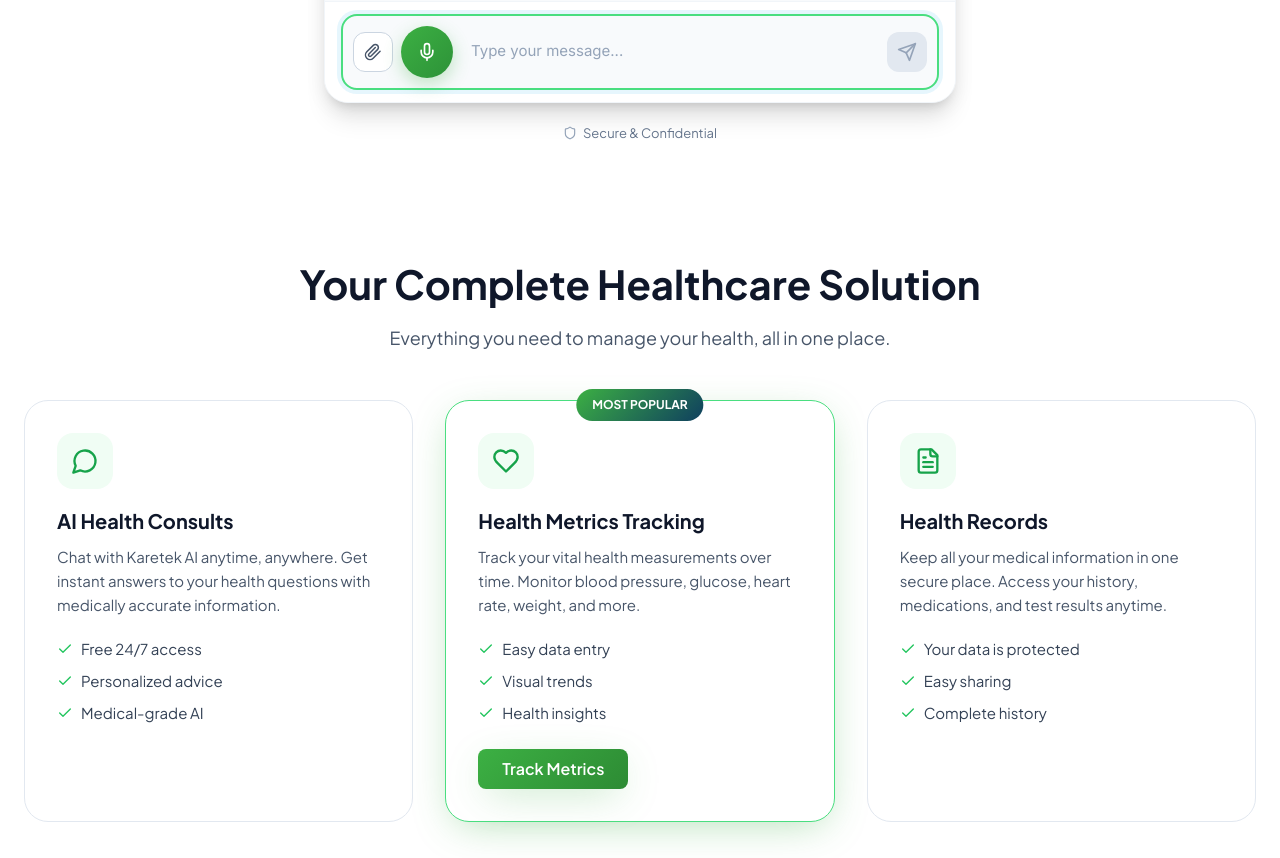
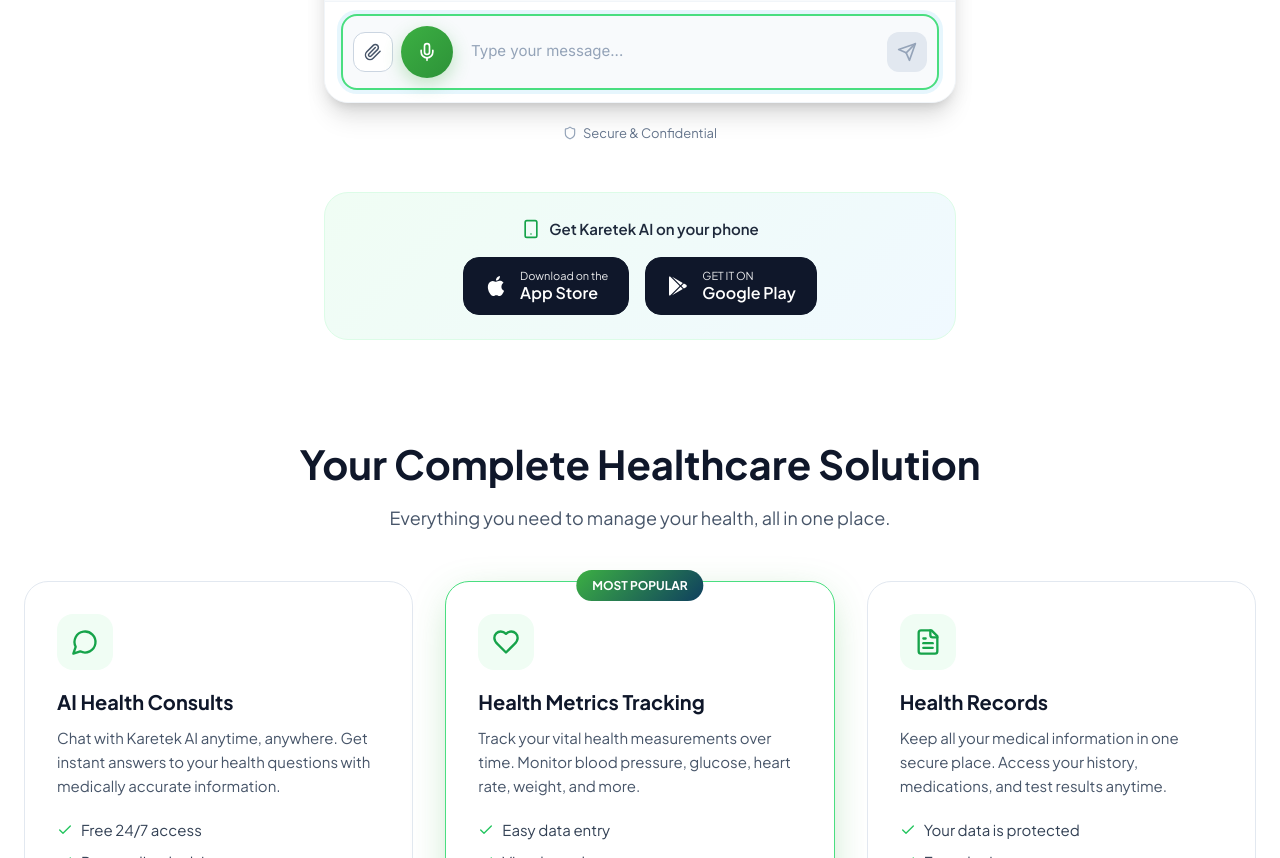
Before and after one commit to KumailRaza45/Medical-Bot-Platform, a React (Create React App) app in the folder frontend/: page / in a window 1280 px wide. Shown: the part 702-1560 px from the top of the page. Built offline with nearby package versions, Linux system fonts and the light colour scheme; no server answers; the HTML template or start-up script is replaced by a standard one.

Commit message:
App links added

```diff
--- a/frontend/src/components/Footer.css
+++ b/frontend/src/components/Footer.css
@@ -14,7 +14,7 @@
 /* Footer Grid */
 .footer-grid {
   display: grid;
-  grid-template-columns: 1.5fr repeat(4, 1fr);
+  grid-template-columns: 1.5fr 1fr 1fr 1fr;
   gap: 3rem;
   padding-bottom: 3rem;
   border-bottom: 1px solid var(--gray-800);
@@ -148,6 +148,42 @@
   color: var(--secondary-400);
 }
 
+/* Footer Mobile Apps */
+.footer-app-text {
+  font-size: 0.875rem;
+  color: var(--gray-400);
+  margin: 0.75rem 0 1rem;
+}
+
+.footer-app-buttons {
+  display: flex;
+  flex-direction: column;
+  gap: 0.625rem;
+}
+
+.footer-app-btn {
+  display: flex;
+  align-items: center;
+  gap: 0.625rem;
+  padding: 0.625rem 1rem;
+  background: var(--gray-800);
+  color: white;
+  border-radius: var(--radius-lg);
+  text-decoration: none;
+  transition: all var(--transition-fast);
+  font-size: 0.875rem;
+  font-weight: 600;
+}
+
+.footer-app-btn:hover {
+  background: var(--primary-600);
+  transform: translateX(4px);
+}
+
+.footer-app-btn svg {
+  flex-shrink: 0;
+}
+
 /* Disclaimer */
 .footer-disclaimer {
   padding: 2rem 0;
@@ -187,7 +223,8 @@
 /* Responsive */
 @media (max-width: 1024px) {
   .footer-grid {
-    grid-template-columns: repeat(3, 1fr);
+    grid-template-columns: repeat(2, 1fr);
+    gap: 2.5rem;
   }
 
   .footer-brand {
@@ -202,6 +239,14 @@
   .footer-tagline {
     max-width: 500px;
   }
+
+  .footer-column {
+    text-align: left;
+  }
+
+  .footer-app-buttons {
+    align-items: flex-start;
+  }
 }
 
 @media (max-width: 768px) {
@@ -210,7 +255,7 @@
   }
 
   .footer-grid {
-    grid-template-columns: repeat(2, 1fr);
+    grid-template-columns: 1fr;
     gap: 2rem;
   }
 
@@ -221,6 +266,10 @@
   .footer-badges {
     justify-content: center;
   }
+
+  .footer-app-buttons {
+    align-items: center;
+  }
 }
 
 @media (max-width: 480px) {
@@ -228,4 +277,13 @@
     grid-template-columns: 1fr;
     gap: 2rem;
   }
+
+  .footer-app-buttons {
+    width: 100%;
+  }
+
+  .footer-app-btn {
+    width: 100%;
+    justify-content: center;
+  }
 }
--- a/frontend/src/components/Footer.js
+++ b/frontend/src/components/Footer.js
@@ -2,7 +2,7 @@
 import { Link } from 'react-router-dom';
 import {
   Heart, Facebook, Twitter, Linkedin, Instagram, Youtube,
-  Shield, Lock, Award
+  Shield, Lock, Award, Smartphone
 } from 'lucide-react';
 import './Footer.css';
 
@@ -44,53 +44,23 @@
             </div>
           </div>
 
-          {/* Services Column */}
+          {/* Quick Links Column */}
           <div className="footer-column">
-            <h4>Services</h4>
+            <h4>Quick Links</h4>
             <ul>
-              <li><Link to="/">AI Health Consultation</Link></li>
-              <li><Link to="/health-metrics">Health Metrics Tracking</Link></li>
+              <li><Link to="/">AI Consultation</Link></li>
+              <li><Link to="/health-metrics">Health Metrics</Link></li>
               <li><Link to="/consultations">My Consults</Link></li>
               <li><Link to="/health-records">Health Records</Link></li>
-              <li><Link to="/">Symptom Checker</Link></li>
-              <li><Link to="/">Medication Info</Link></li>
-              <li><Link to="/">Health Tips</Link></li>
-            </ul>
-          </div>
-
-          {/* Resources Column */}
-          <div className="footer-column">
-            <h4>Health Information</h4>
-            <ul>
-              <li><Link to="/">Health Blog</Link></li>
-              <li><Link to="/">Conditions & Diseases</Link></li>
-              <li><Link to="/">Lifestyle & Wellness</Link></li>
-              <li><Link to="/">Family Health</Link></li>
-              <li><Link to="/">Treatments</Link></li>
-              <li><Link to="/">Symptoms Guide</Link></li>
-            </ul>
-          </div>
-
-          {/* Company Column */}
-          <div className="footer-column">
-            <h4>Company</h4>
-            <ul>
-              <li><Link to="/">About Us</Link></li>
-              <li><Link to="/">Careers</Link></li>
-              <li><Link to="/">Contact Us</Link></li>
-              <li><Link to="/">FAQ</Link></li>
-              <li><Link to="/">Feedback</Link></li>
             </ul>
           </div>
 
           {/* Legal Column */}
           <div className="footer-column">
-            <h4>Legal & Certifications</h4>
+            <h4>Legal</h4>
             <ul>
               <li><Link to="/privacy">Privacy Policy</Link></li>
               <li><Link to="/terms">Terms of Service</Link></li>
-              <li><Link to="/">Privacy & Security</Link></li>
-              <li><Link to="/">LegitScript Certified</Link></li>
             </ul>
             <div className="footer-badges">
               <div className="cert-badge">
@@ -101,10 +71,36 @@
                 <Lock size={16} />
                 <span>Encrypted</span>
               </div>
-              <div className="cert-badge">
-                <Award size={16} />
-                <span>LegitScript</span>
-              </div>
+            </div>
+          </div>
+
+          {/* Mobile Apps Column */}
+          <div className="footer-column">
+            <h4>Download App</h4>
+            <p className="footer-app-text">Get Karetek AI on your phone</p>
+            <div className="footer-app-buttons">
+              <a
+                href="https://apps.apple.com/ca/app/karetek-ai/id6759709900"
+                target="_blank"
+                rel="noopener noreferrer"
+                className="footer-app-btn"
+              >
+                <svg viewBox="0 0 24 24" fill="currentColor" width="20" height="20">
+                  <path d="M18.71 19.5C17.88 20.74 17 21.95 15.66 21.97C14.32 22 13.89 21.18 12.37 21.18C10.84 21.18 10.37 21.95 9.1 22C7.79 22.05 6.8 20.68 5.96 19.47C4.25 17 2.94 12.45 4.7 9.39C5.57 7.87 7.13 6.91 8.82 6.88C10.1 6.86 11.32 7.75 12.11 7.75C12.89 7.75 14.37 6.68 15.92 6.84C16.57 6.87 18.39 7.1 19.56 8.82C19.47 8.88 17.39 10.1 17.41 12.63C17.44 15.65 20.06 16.66 20.09 16.67C20.06 16.74 19.67 18.11 18.71 19.5ZM13 3.5C13.73 2.67 14.94 2.04 15.94 2C16.07 3.17 15.6 4.35 14.9 5.19C14.21 6.04 13.07 6.7 11.95 6.61C11.8 5.46 12.36 4.26 13 3.5Z"/>
+                </svg>
+                <span>App Store</span>
+              </a>
+              <a
+                href="https://play.google.com/store/apps/details?id=com.karetek_medical_chat.app"
+                target="_blank"
+                rel="noopener noreferrer"
+                className="footer-app-btn"
+              >
+                <svg viewBox="0 0 24 24" fill="currentColor" width="20" height="20">
+                  <path d="M3,20.5V3.5C3,2.91 3.34,2.39 3.84,2.15L13.69,12L3.84,21.85C3.34,21.6 3,21.09 3,20.5M16.81,15.12L6.05,21.34L14.54,12.85L16.81,15.12M20.16,10.81C20.5,11.08 20.75,11.5 20.75,12C20.75,12.5 20.5,12.92 20.16,13.19L17.89,14.5L15.39,12L17.89,9.5L20.16,10.81M6.05,2.66L16.81,8.88L14.54,11.15L6.05,2.66Z"/>
+                </svg>
+                <span>Google Play</span>
+              </a>
             </div>
           </div>
         </div>
--- a/frontend/src/pages/HomePage.css
+++ b/frontend/src/pages/HomePage.css
@@ -124,6 +124,82 @@
 
 .hipaa-note svg {
   color: var(--gray-400);
+}
+
+/* Mobile App Download Section */
+.mobile-app-section {
+  margin-top: 2rem;
+  padding: 1.5rem;
+  background: linear-gradient(135deg, var(--primary-50) 0%, var(--secondary-50) 100%);
+  border-radius: var(--radius-2xl);
+  border: 1px solid var(--primary-100);
+}
+
+.app-download-header {
+  display: flex;
+  align-items: center;
+  justify-content: center;
+  gap: 0.5rem;
+  margin-bottom: 1rem;
+  font-size: 0.9375rem;
+  font-weight: 600;
+  color: var(--gray-800);
+}
+
+.app-download-header svg {
+  color: var(--primary-600);
+}
+
+.app-download-buttons {
+  display: flex;
+  gap: 1rem;
+  justify-content: center;
+  flex-wrap: wrap;
+}
+
+.app-store-btn {
+  display: flex;
+  align-items: center;
+  gap: 0.75rem;
+  padding: 0.75rem 1.25rem;
+  background: var(--gray-900);
+  color: white;
+  border-radius: var(--radius-xl);
+  text-decoration: none;
+  transition: all var(--transition-fast);
+  border: 1px solid var(--gray-900);
+  min-width: 160px;
+}
+
+.app-store-btn:hover {
+  background: var(--gray-800);
+  transform: translateY(-2px);
+  box-shadow: 0 8px 20px rgba(0, 0, 0, 0.15);
+}
+
+.app-store-btn svg {
+  flex-shrink: 0;
+}
+
+.store-text {
+  display: flex;
+  flex-direction: column;
+  align-items: flex-start;
+  text-align: left;
+}
+
+.download-on {
+  font-size: 0.6875rem;
+  font-weight: 400;
+  opacity: 0.9;
+  line-height: 1;
+}
+
+.store-name {
+  font-size: 1rem;
+  font-weight: 600;
+  line-height: 1.2;
+  margin-top: 0.125rem;
 }
 
 .hero-container {
@@ -831,6 +907,31 @@
     margin-top: 0.5rem;
   }
 
+  .mobile-app-section {
+    margin-top: 1.25rem;
+    padding: 1rem;
+  }
+
+  .app-download-header {
+    font-size: 0.875rem;
+    margin-bottom: 0.75rem;
+  }
+
+  .app-download-buttons {
+    flex-direction: column;
+    gap: 0.75rem;
+  }
+
+  .app-store-btn {
+    width: 100%;
+    justify-content: center;
+    padding: 0.875rem 1rem;
+  }
+
+  .store-name {
+    font-size: 0.9375rem;
+  }
+
   .hero-header h1 {
     font-size: 2.5rem;
   }
--- a/frontend/src/pages/HomePage.js
+++ b/frontend/src/pages/HomePage.js
@@ -7,7 +7,8 @@
   Shield, Check, Video, FileText,
   Clock, Users, Award, Stethoscope, Heart,
   MessageCircle, Calendar, Globe, Phone,
-  Activity, HeartPulse, Droplet, TrendingUp, Zap, Star, Lock
+  Activity, HeartPulse, Droplet, TrendingUp, Zap, Star, Lock,
+  Smartphone
 } from 'lucide-react';
 import './HomePage.css';
 
@@ -74,6 +75,44 @@
             <Shield size={14} />
             Secure & Confidential
           </p>
+
+          {/* Mobile App Download */}
+          <div className="mobile-app-section">
+            <div className="app-download-header">
+              <Smartphone size={20} />
+              <span>Get Karetek AI on your phone</span>
+            </div>
+            <div className="app-download-buttons">
+              <a
+                href="https://apps.apple.com/ca/app/karetek-ai/id6759709900"
+                target="_blank"
+                rel="noopener noreferrer"
+                className="app-store-btn"
+              >
+                <svg viewBox="0 0 24 24" fill="currentColor" width="24" height="24">
+                  <path d="M18.71 19.5C17.88 20.74 17 21.95 15.66 21.97C14.32 22 13.89 21.18 12.37 21.18C10.84 21.18 10.37 21.95 9.1 22C7.79 22.05 6.8 20.68 5.96 19.47C4.25 17 2.94 12.45 4.7 9.39C5.57 7.87 7.13 6.91 8.82 6.88C10.1 6.86 11.32 7.75 12.11 7.75C12.89 7.75 14.37 6.68 15.92 6.84C16.57 6.87 18.39 7.1 19.56 8.82C19.47 8.88 17.39 10.1 17.41 12.63C17.44 15.65 20.06 16.66 20.09 16.67C20.06 16.74 19.67 18.11 18.71 19.5ZM13 3.5C13.73 2.67 14.94 2.04 15.94 2C16.07 3.17 15.6 4.35 14.9 5.19C14.21 6.04 13.07 6.7 11.95 6.61C11.8 5.46 12.36 4.26 13 3.5Z"/>
+                </svg>
+                <div className="store-text">
+                  <span className="download-on">Download on the</span>
+                  <span className="store-name">App Store</span>
+                </div>
+              </a>
+              <a
+                href="https://play.google.com/store/apps/details?id=com.karetek_medical_chat.app"
+                target="_blank"
+                rel="noopener noreferrer"
+                className="app-store-btn"
+              >
+                <svg viewBox="0 0 24 24" fill="currentColor" width="24" height="24">
+                  <path d="M3,20.5V3.5C3,2.91 3.34,2.39 3.84,2.15L13.69,12L3.84,21.85C3.34,21.6 3,21.09 3,20.5M16.81,15.12L6.05,21.34L14.54,12.85L16.81,15.12M20.16,10.81C20.5,11.08 20.75,11.5 20.75,12C20.75,12.5 20.5,12.92 20.16,13.19L17.89,14.5L15.39,12L17.89,9.5L20.16,10.81M6.05,2.66L16.81,8.88L14.54,11.15L6.05,2.66Z"/>
+                </svg>
+                <div className="store-text">
+                  <span className="download-on">GET IT ON</span>
+                  <span className="store-name">Google Play</span>
+                </div>
+              </a>
+            </div>
+          </div>
 
         </div>
       </section>
```
